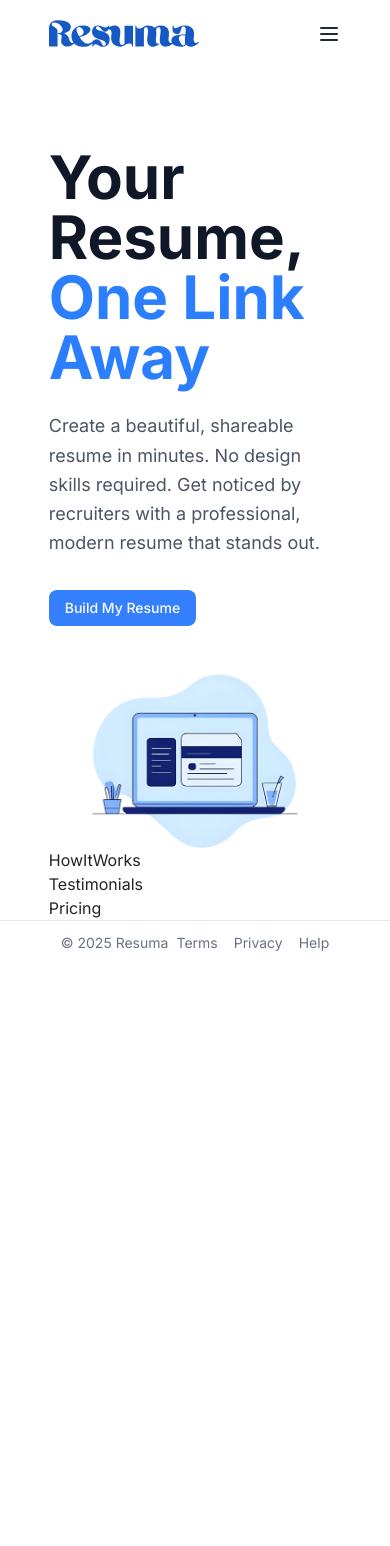
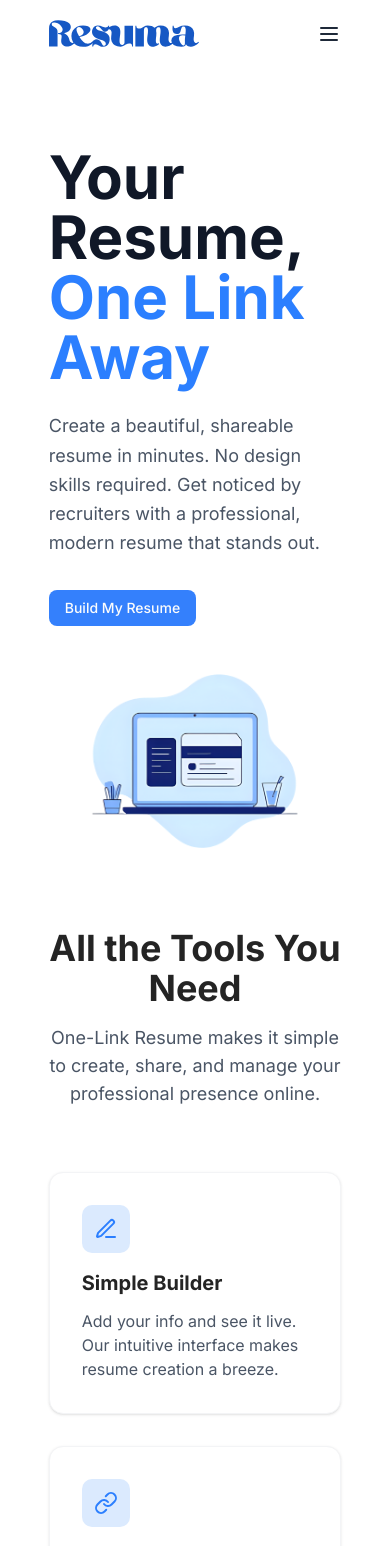
Before and after one commit to saadksioui/resuma, a Next.js app: page / in a window 390 px wide. Shown: the top 1546 px of the page. Before the commit the page ends 965 px from the top, so only its background shows below. Built offline with nearby package versions, Linux system fonts and the light colour scheme; no server answers.

Commit message:
feat: implement Features, HowItWorks, and Pricing components with animations and responsive design in Home page

```diff
--- a/app/_components/Features.tsx
+++ b/app/_components/Features.tsx
@@ -1,10 +1,97 @@
+"use client"
+import React from 'react';
+import { useInView } from 'react-intersection-observer';
+import {
+  PenLine,
+  Link,
+  LayoutTemplate,
+  FileDown
+} from 'lucide-react';
 
-const Features = () => {
+interface FeatureCardProps {
+  title: string;
+  description: string;
+  icon: React.ReactNode;
+  delay: number;
+}
+
+const FeatureCard: React.FC<FeatureCardProps> = ({ title, description, icon, delay }) => {
+  const { ref, inView } = useInView({
+    triggerOnce: true,
+    threshold: 0.1,
+  });
+
   return (
-    <div>
-      Features
+    <div
+      ref={ref}
+      className={`bg-white rounded-xl p-8 shadow-sm border border-gray-100 transition-all duration-700 delay-${delay} ${
+        inView ? 'animate-fade-in' : 'opacity-0 translate-y-8'
+      }`}
+    >
+      <div className="flex items-center gap-5 mb-4">
+        <div className="bg-blue-100 p-3 rounded-lg">
+          {icon}
+        </div>
+      </div>
+      <h3 className="text-xl font-bold mb-3">{title}</h3>
+      <p className="text-gray-600">{description}</p>
     </div>
-  )
+  );
 };
 
-export default Features
+const Features: React.FC = () => {
+  const { ref, inView } = useInView({
+    triggerOnce: true,
+    threshold: 0.1,
+  });
+
+  return (
+    <section id="features" className="section relative mt-20">
+      <div className="container">
+        <div
+          ref={ref}
+          className={`text-center max-w-3xl mx-auto mb-16 ${
+            inView ? 'animate-fade-in' : 'opacity-0'
+          }`}
+        >
+          <h2 className="text-4xl font-bold mb-4">All the Tools You Need</h2>
+          <p className="text-lg text-gray-600">
+            One-Link Resume makes it simple to create, share, and manage your professional presence online.
+          </p>
+        </div>
+
+        <div className="grid grid-cols-1 md:grid-cols-2 lg:grid-cols-4 gap-8">
+          <FeatureCard
+            title="Simple Builder"
+            description="Add your info and see it live. Our intuitive interface makes resume creation a breeze."
+            icon={<PenLine className="w-6 h-6 text-blue-500" />}
+            delay={100}
+          />
+
+          <FeatureCard
+            title="One-Link Sharing"
+            description="Get a unique URL instantly. Share your resume across platforms with a single link."
+            icon={<Link className="w-6 h-6 text-blue-500" />}
+            delay={200}
+          />
+
+          <FeatureCard
+            title="Professional Layouts"
+            description="Choose from clean, modern resume templates designed to impress employers."
+            icon={<LayoutTemplate className="w-6 h-6 text-blue-500" />}
+            delay={300}
+          />
+
+          <FeatureCard
+            title="PDF Export"
+            description="Download or print your resume when needed for traditional applications."
+            icon={<FileDown className="w-6 h-6 text-blue-500" />}
+            delay={400}
+          />
+        </div>
+      </div>
+    </section>
+  );
+};
+
+export default Features;
--- a/app/_components/HowItWorks.tsx
+++ b/app/_components/HowItWorks.tsx
@@ -1,10 +1,108 @@
+"use client"
+import React from 'react';
+import { useInView } from 'react-intersection-observer';
+import { UserPlus, Edit3, Share2 } from 'lucide-react';
+import Link from 'next/link';
+import { User } from '@supabase/supabase-js';
+import { Button } from '@/components/ui/button';
 
-const HowItWorks = () => {
+interface StepProps {
+  number: number;
+  title: string;
+  description: string;
+  icon: React.ReactNode;
+  isLast?: boolean;
+}
+
+interface HowItWorksProps {
+  user: User | null;
+}
+
+const Step: React.FC<StepProps> = ({ number, title, description, icon, isLast = false }) => {
+  const { ref, inView } = useInView({
+    triggerOnce: true,
+    threshold: 0.1,
+  });
+
   return (
-    <div>
-      HowItWorks
+    <div
+      ref={ref}
+      className={`flex transition-all duration-700 ${
+        inView ? 'animate-fade-in' : 'opacity-0'
+      }`}
+    >
+      <div className="flex flex-col items-center mr-8">
+        <div className="flex items-center justify-center w-10 h-10 rounded-full bg-blue-500 text-white font-bold">
+          {number}
+        </div>
+        {!isLast && <div className="h-full w-0.5 bg-blue-200 mt-2"></div>}
+      </div>
+      <div className="pb-12">
+        <div className="bg-blue-100 p-3 rounded-lg inline-block mb-4">
+          {icon}
+        </div>
+        <h3 className="text-xl font-bold mb-2">{title}</h3>
+        <p className="text-gray-600">{description}</p>
+      </div>
     </div>
-  )
+  );
 };
 
-export default HowItWorks
+const HowItWorks = ({ user }: HowItWorksProps) => {
+  const { ref, inView } = useInView({
+    triggerOnce: true,
+    threshold: 0.1,
+  });
+
+  return (
+    <section id="how-it-works" className="section mt-20">
+      <div className="container">
+        <div
+          ref={ref}
+          className={`text-center max-w-3xl mx-auto mb-16 ${
+            inView ? 'animate-fade-in' : 'opacity-0'
+          }`}
+        >
+          <h2 className="text-4xl font-bold mb-4">Three Simple Steps</h2>
+          <p className="text-lg text-gray-600">
+            Creating your professional online resume has never been easier
+          </p>
+        </div>
+
+        <div className="max-w-3xl mx-auto">
+          <Step
+            number={1}
+            title="Sign Up with your email"
+            description="Create your account in seconds with just your email address. No credit card required."
+            icon={<UserPlus className="w-6 h-6 text-blue-500" />}
+          />
+
+          <Step
+            number={2}
+            title="Fill out your resume info"
+            description="Add your experience, skills, and education using our intuitive builder. See your changes in real-time."
+            icon={<Edit3 className="w-6 h-6 text-blue-500" />}
+          />
+
+          <Step
+            number={3}
+            title="Share your custom link"
+            description="Get your unique resume link and share it on job applications, social media, or with recruiters."
+            icon={<Share2 className="w-6 h-6 text-blue-500" />}
+            isLast
+          />
+        </div>
+
+        <div className="mt-9 text-center">
+          <Link href={user ? '/dashboard' : '/login'} className="text-xl">
+            <Button>
+              Get Started Now
+            </Button>
+          </Link>
+        </div>
+      </div>
+    </section>
+  );
+};
+
+export default HowItWorks;
--- a/app/_components/Pricing.tsx
+++ b/app/_components/Pricing.tsx
@@ -1,10 +1,74 @@
+"use client"
+import React from 'react';
+import { useInView } from 'react-intersection-observer';
+import { Check } from 'lucide-react';
 
-const Pricing = () => {
+const Pricing: React.FC = () => {
+  const { ref, inView } = useInView({
+    triggerOnce: true,
+    threshold: 0.1,
+  });
+
   return (
-    <div>
-      Pricing
-    </div>
-  )
+    <section id="pricing" className="section mt-20">
+      <div className="container">
+        <div
+          ref={ref}
+          className={`text-center max-w-3xl mx-auto mb-16 ${
+            inView ? 'animate-fade-in' : 'opacity-0'
+          }`}
+        >
+          <h2 className="text-4xl font-bold mb-4">Simple, Transparent Pricing</h2>
+          <p className="text-lg text-gray-600">
+            Get started for free today. Pro features coming soon.
+          </p>
+        </div>
+
+        <div className="max-w-lg mx-auto">
+          <div
+            className={`bg-white rounded-2xl shadow-lg overflow-hidden transition-all duration-700 delay-200 ${
+              inView ? 'animate-fade-in' : 'opacity-0 translate-y-8'
+            }`}
+          >
+            <div className="bg-blue-500 p-6 text-white text-center">
+              <h3 className="text-2xl font-bold">Free</h3>
+              <div className="mt-4 flex justify-center items-end">
+                <span className="text-5xl font-bold">$0</span>
+                <span className="ml-1 text-blue-100">/month</span>
+              </div>
+            </div>
+
+            <div className="p-8">
+              <ul className="space-y-4">
+                {[
+                  'One professional resume',
+                  'Custom shareable link',
+                  'Basic templates',
+                  'Real-time editor',
+                  'Mobile-responsive design'
+                ].map((feature, index) => (
+                  <li key={index} className="flex items-start">
+                    <Check className="w-5 h-5 text-green-500 mr-3 flex-shrink-0 mt-0.5" />
+                    <span>{feature}</span>
+                  </li>
+                ))}
+              </ul>
+
+              <div className="mt-8">
+                <a href="#" className="btn-primary w-full justify-center">
+                  Get Started
+                </a>
+              </div>
+
+              <p className="mt-6 text-center text-sm text-gray-500">
+                Pro themes and PDF export coming soon
+              </p>
+            </div>
+          </div>
+        </div>
+      </div>
+    </section>
+  );
 };
 
-export default Pricing
+export default Pricing;
--- a/app/page.tsx
+++ b/app/page.tsx
@@ -6,6 +6,7 @@ import Hero from "./_components/Hero";
 import HowItWorks from "./_components/HowItWorks";
 import Pricing from "./_components/Pricing";
 import Testimonials from "./_components/Testimonials";
+import Features from "./_components/Features";
 
 const Home = async () => {
   const supabase = await createClient()
@@ -18,8 +19,9 @@ const Home = async () => {
       <Header user={user}/>
       <main className="flex-grow pt-20 w-3/4 mx-auto">
         <Hero user={user}/>
-        <HowItWorks />
-        <Testimonials />
+        <Features />
+        <HowItWorks user={user} />
+        {/* <Testimonials /> */}
         <Pricing />
       </main>
       <Footer />
```
